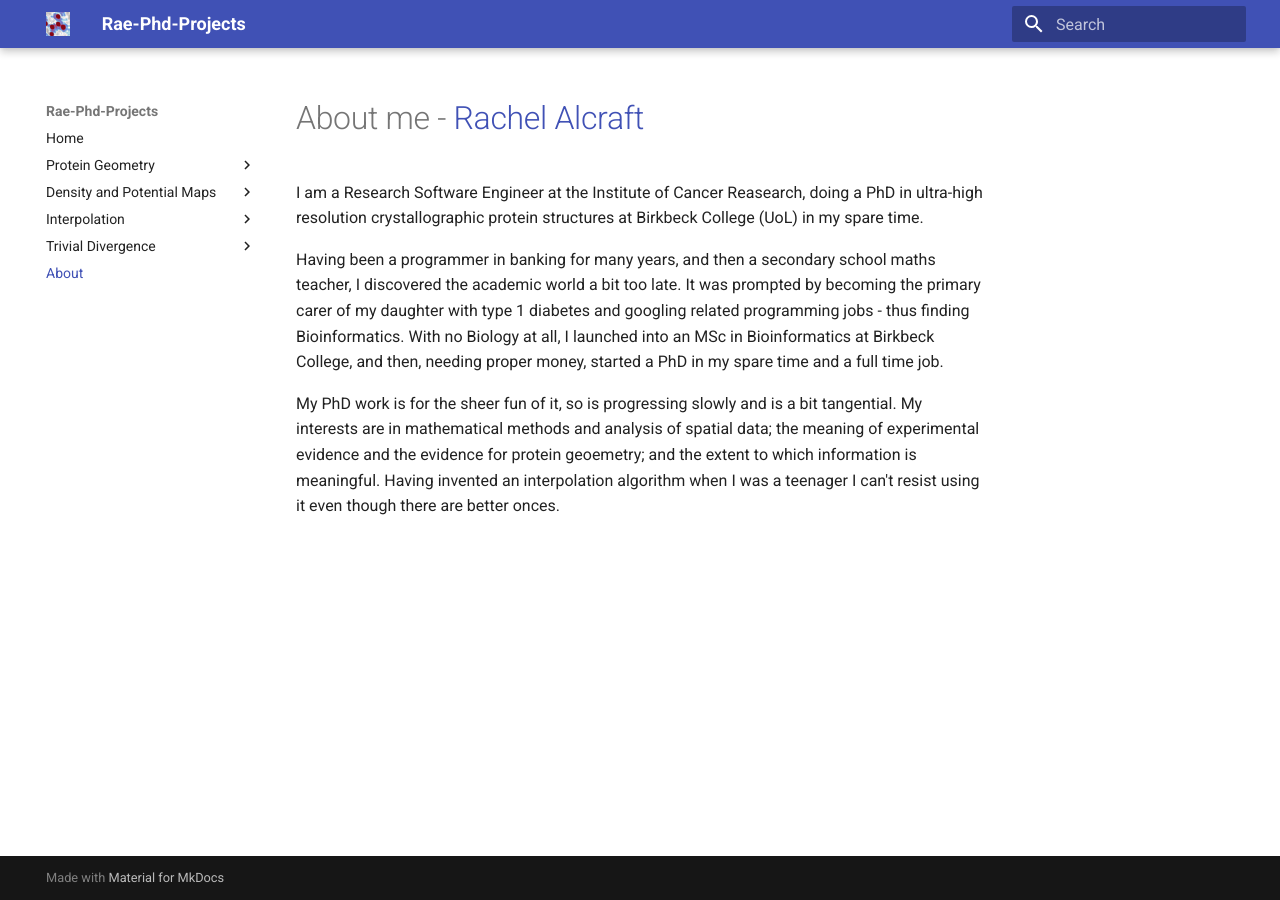
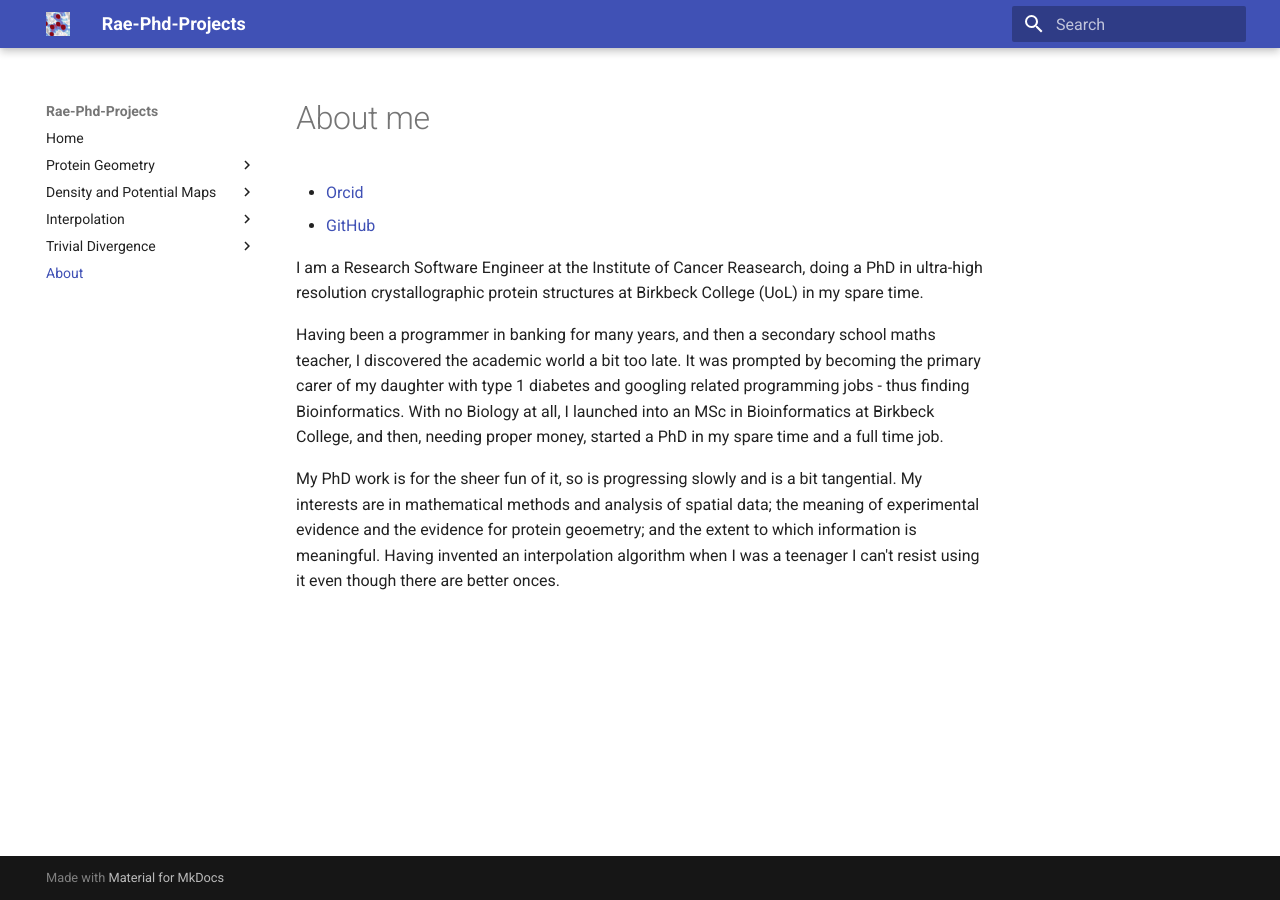
Before and after one commit to rae-gh/rae, an MkDocs documentation site: the page built from docs/about.md, in a window 1280 px wide. Built offline with MkDocs 1.6.1 and Material for MkDocs 9.7.7, drawn with Linux system fonts in a browser that asks for light colours.

Commit message:
Update about.md

```diff
--- a/docs/about.md
+++ b/docs/about.md
@@ -1,4 +1,7 @@
-# About me - [Rachel Alcraft](https://orcid.org/my-orcid?orcid=0000-0003-2674-6321)
+# About me
+
+- [Orcid](https://orcid.org/my-orcid?orcid=0000-0003-2674-6321)
+- [GitHub](https://github.com/rae-gh)
 
 I am a Research Software Engineer at the Institute of Cancer Reasearch, doing a PhD in ultra-high resolution crystallographic protein structures at Birkbeck College (UoL) in my spare time.
 
```
